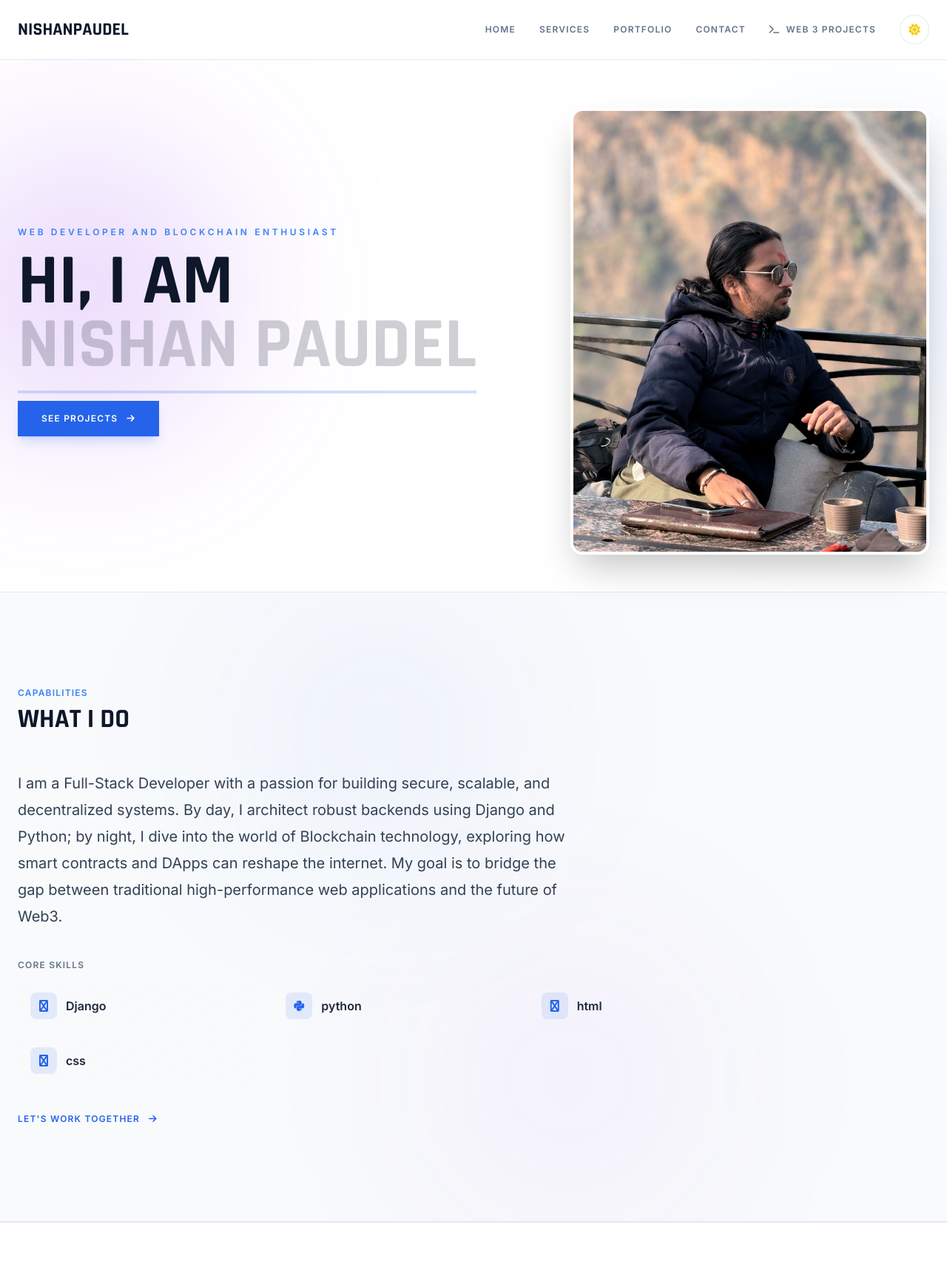
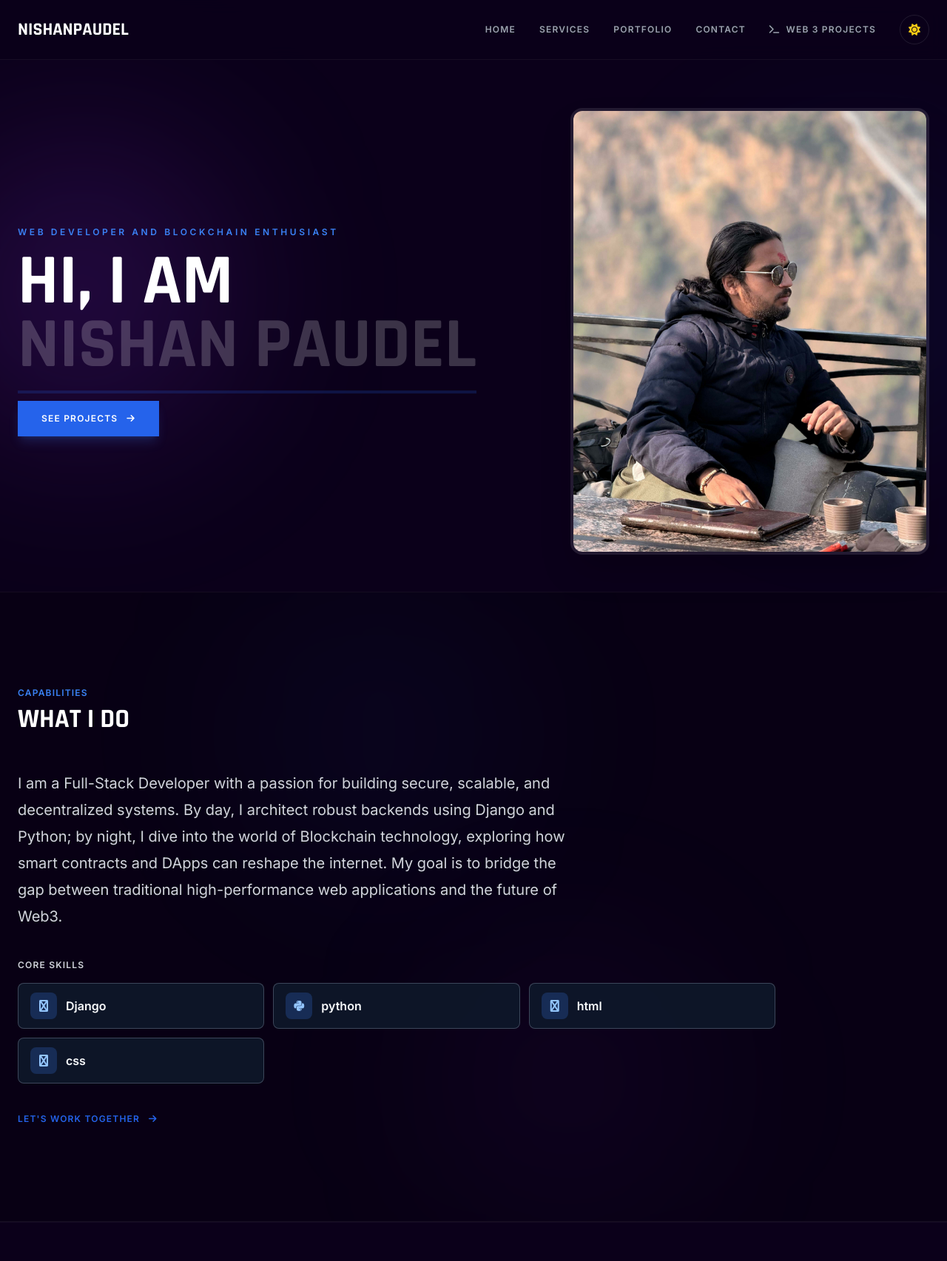
Before and after one commit to Nishan-22/portfolio, a Django app: page / in a window 1280 px wide; the page is wider, and only the part inside the window is pictured. Shown: the top 1705 px of that part at 74% size. Run offline with Django 5.2, Linux system fonts and the light colour scheme; data comes from the database, SQL or seed files in the repository; some libraries are stand-ins or nearby versions.

Commit message:
skills section

```diff
--- a/portfolio/templates/contact.html
+++ b/portfolio/templates/contact.html
@@ -9,6 +9,9 @@
     <title>Contact | {{ profile.name }}</title>
 
     <script src="https://cdn.tailwindcss.com"></script>
+    <script>
+        tailwind.config = { darkMode: 'class' };
+    </script>
     <script src="https://cdn.jsdelivr.net/npm/alpinejs@3.x.x/dist/cdn.min.js" defer></script>
 
     <link rel="stylesheet" href="https://cdnjs.cloudflare.com/ajax/libs/font-awesome/6.5.0/css/all.min.css">
--- a/portfolio/templates/index.html
+++ b/portfolio/templates/index.html
@@ -9,6 +9,9 @@
     <title>{{ profile.name }} | Portfolio</title>
 
     <script src="https://cdn.tailwindcss.com"></script>
+    <script>
+        tailwind.config = { darkMode: 'class' };
+    </script>
     <script src="https://cdn.jsdelivr.net/npm/alpinejs@3.x.x/dist/cdn.min.js" defer></script>
 
     <link rel="stylesheet" href="https://cdnjs.cloudflare.com/ajax/libs/font-awesome/6.5.0/css/all.min.css">
@@ -73,6 +76,25 @@
         }
         .section-panel:hover::before {
             opacity: 1;
+        }
+        /* Skills: readable in class-based dark mode (Tailwind CDN needs darkMode: 'class') */
+        .skill-row {
+            background: linear-gradient(150deg, rgba(255, 255, 255, 0.95), rgba(241, 245, 249, 0.85));
+            border: 1px solid rgba(148, 163, 184, 0.35);
+        }
+        .dark .skill-row {
+            background: rgba(15, 23, 42, 0.92);
+            border: 1px solid rgba(148, 163, 184, 0.35);
+        }
+        .skill-row .skill-name {
+            color: #0f172a;
+        }
+        .dark .skill-row .skill-name {
+            color: #f8fafc;
+        }
+        .dark .skill-row .skill-icon {
+            background: rgba(59, 130, 246, 0.22);
+            color: #93c5fd;
         }
     </style>
 </head>
@@ -182,11 +204,11 @@
             <p class="text-xs uppercase tracking-widest text-slate-500 dark:text-gray-300 font-semibold mb-4">Core Skills</p>
             <ul class="grid grid-cols-1 sm:grid-cols-2 lg:grid-cols-3 gap-3">
                 {% for skill in skills %}
-                <li class="flex items-center gap-3 glass-card rounded-lg px-4 py-3 hover:-translate-y-0.5 transition">
-                    <span class="w-9 h-9 rounded-lg bg-blue-600/10 text-blue-600 flex items-center justify-center shrink-0">
+                <li class="skill-row flex items-center gap-3 rounded-lg px-4 py-3 hover:-translate-y-0.5 transition">
+                    <span class="skill-icon w-9 h-9 rounded-lg bg-blue-600/10 text-blue-600 flex items-center justify-center shrink-0">
                         <i class="fa-brands fa-{{ skill.icon_name }}"></i>
                     </span>
-                    <span class="text-sm md:text-base font-semibold text-slate-800 dark:text-gray-200">
+                    <span class="skill-name text-sm md:text-base font-semibold">
                         {{ skill.name }}
                     </span>
                 </li>
```
